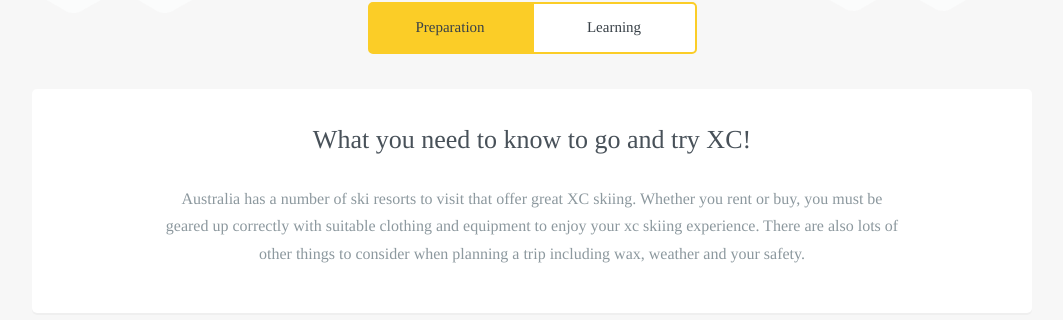
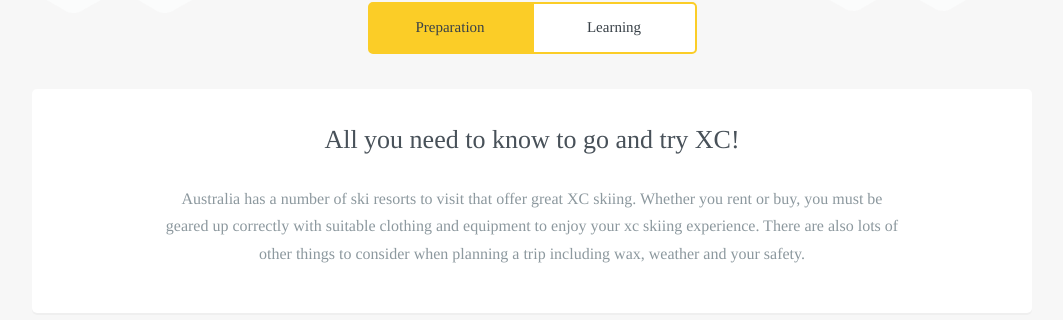
Before and after one commit to robcatto/robcatto.github.io, a Jekyll site: the page built from get-started/index.html, in a window 1280 px wide and 900 px high. Shown: the part 250-570 px from the top of the window, without its empty margins (108-1171 px from the left). Built offline with Jekyll 4.4.1, drawn with Linux system fonts in a browser that asks for light colours; some web fonts are replaced; Markdown is read by kramdown in place of the engine named in the settings.

Commit message:
Update index.html

```diff
--- a/get-started/index.html
+++ b/get-started/index.html
@@ -45,7 +45,7 @@ layout: default
       <div class="content">
         <div id="content1">
         <section class="mobile_section" style="margin-top: 35px; margin-bottom: 0px; padding-bottom: 45px;">
-                    <h3>What you need to know to go and try XC!</h3>
+                    <h3>All you need to know to go and try XC!</h3>
                     <p>Australia has a number of ski resorts to visit that offer great XC skiing.  Whether you rent or buy, you must be geared up correctly with suitable clothing and equipment to enjoy your xc skiing experience.  There are also lots of other things to consider when planning a trip including wax, weather and your safety.
                      </p>
 
```
